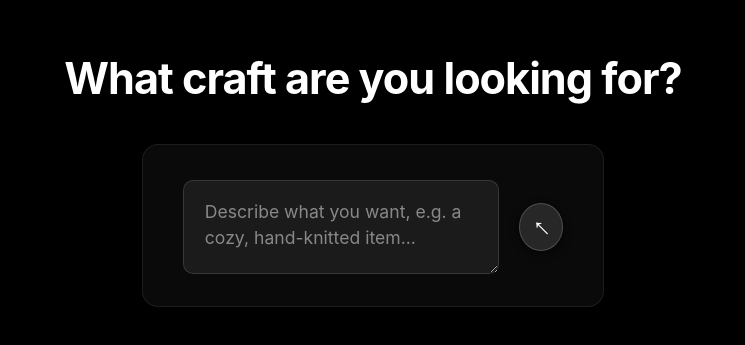
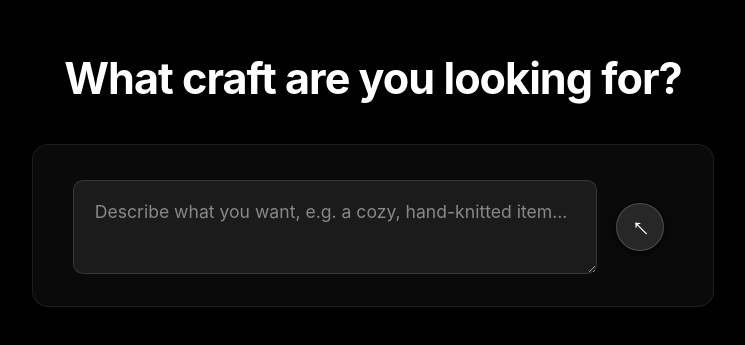
Before and after one commit to ludiai/ludiai-fe, a React (Create React App) app: page / in a window 1280 px wide. Shown: the part 255-600 px from the top of the page, without its empty margins (267-1012 px from the left). Built offline with nearby package versions, Linux system fonts and the light colour scheme.

Commit message:
adjust the width

```diff
--- a/src/CraftSearch.js
+++ b/src/CraftSearch.js
@@ -511,7 +511,8 @@ export default function CraftSearch() {
           background: "rgba(255,255,255,0.04)",
           borderRadius: "16px",
           padding: "2.2rem 2.5rem 2rem 2.5rem",
-          minWidth: "380px",
+          width: "100%",
+          maxWidth: "600px",
           boxShadow: "0 4px 32px rgba(0,0,0,0.7)",
           display: "flex",
           alignItems: "center",
```
